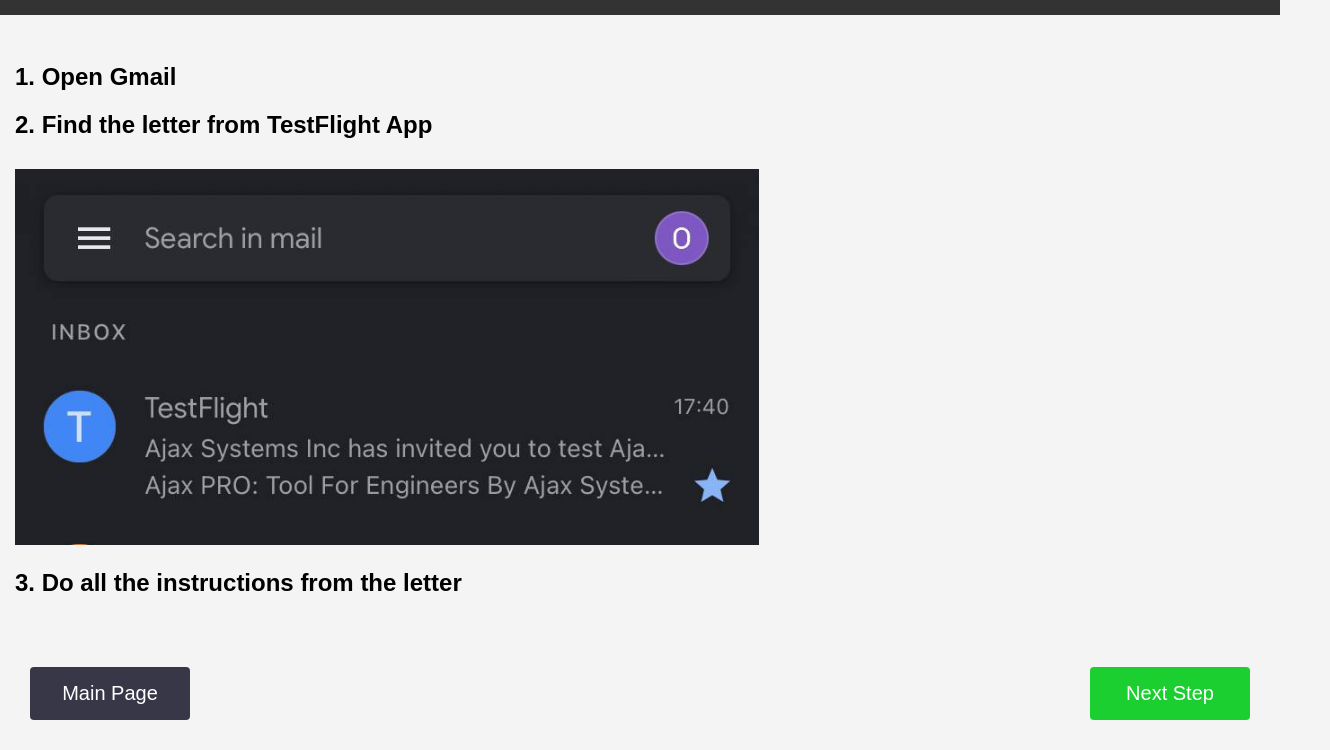
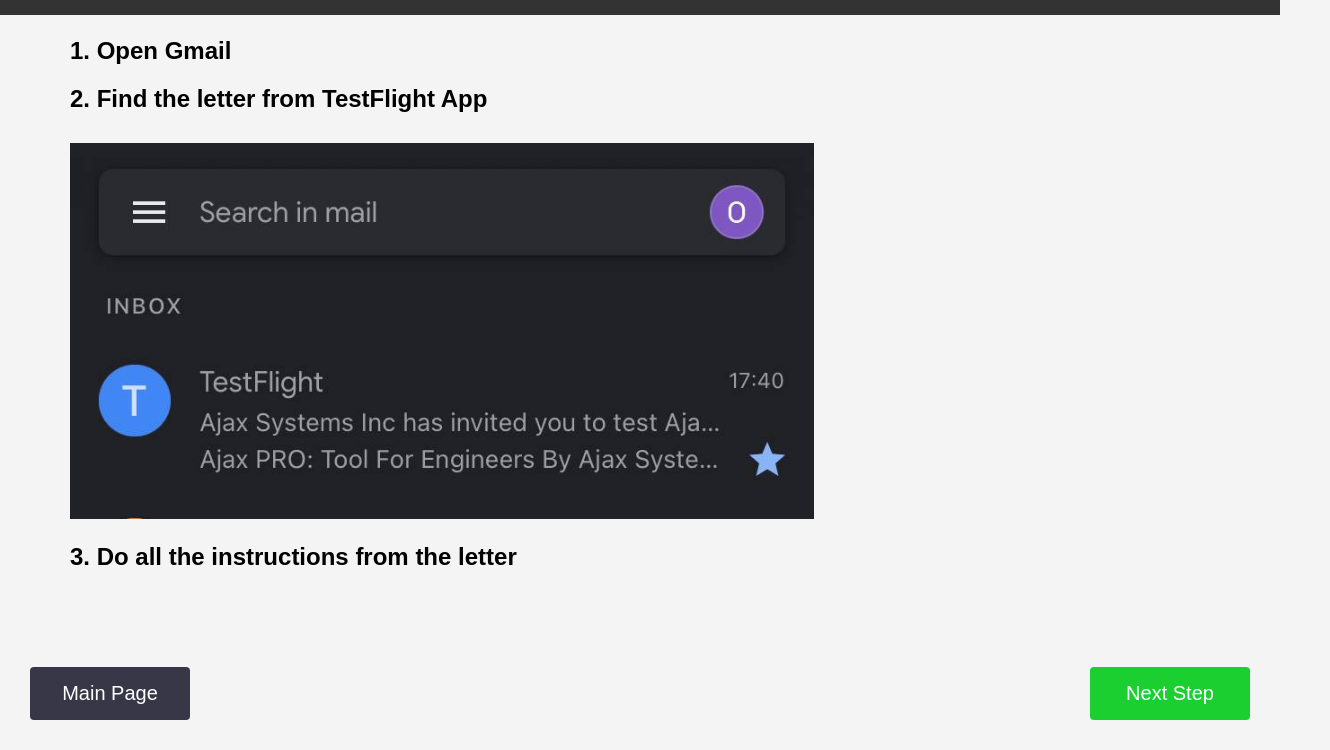
Before and after one commit to ostapIlkiv/WebServices, a plain HTML site: page ios.html in a window 1280 px wide. Shown: the part 50-800 px from the top of the page, 1330 px wide, since content can reach past the window. Drawn offline with Linux system fonts and the light colour scheme.

Commit message:
Update ios.html

```diff
--- a/ios.html
+++ b/ios.html
@@ -30,12 +30,13 @@
             font-size: 25px;
         }
 
-        .content {
-            margin-left: -5px;
-            margin-top: 73px; /* Відступ зверху для врахування висоти заголовка */
+         .content {
+            margin-left: 50px;
+            margin-top: 47px;
             padding: 20px;
             width: 100%;
             box-sizing: border-box;
+            padding-bottom: 150px; /* Додати великий нижній відступ */
         }
 
         .step {
```
